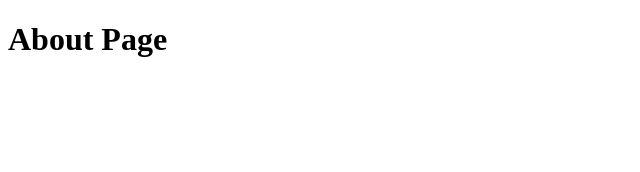
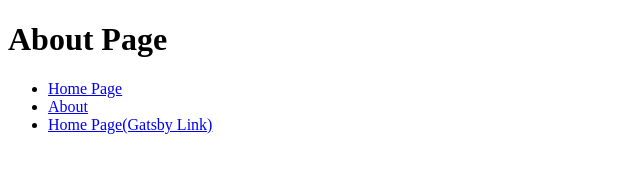
Before and after one commit to joaosoarees/gatsby-blog, a Gatsby site: page /about in a window 1280 px wide. Shown: the whole page, without its empty margins (0-640 px from the left). Built offline with nearby package versions, Linux system fonts and the light colour scheme; Gatsby itself is replaced by a stand-in of ours.

Commit message:
gatsby link

```diff
--- a/src/pages/about.js
+++ b/src/pages/about.js
@@ -1,7 +1,22 @@
 import React from 'react';
+
+import { Link } from 'gatsby';
 
 export default function AboutPage() {
   return (
-    <h1>About Page</h1>
+    <>
+      <h1>About Page</h1>
+      <ul>
+        <li>
+          <a href="/">Home Page</a>
+        </li>
+        <li>
+          <Link to="/about" activeStyle={{ color: 'blue' }}>About</Link>
+        </li>
+        <li>
+          <Link to="/">Home Page(Gatsby Link)</Link>
+        </li>
+      </ul>
+    </>
   );
 };
```
Also changed, not shown: src/pages/index.js (+13 -0 lines).
